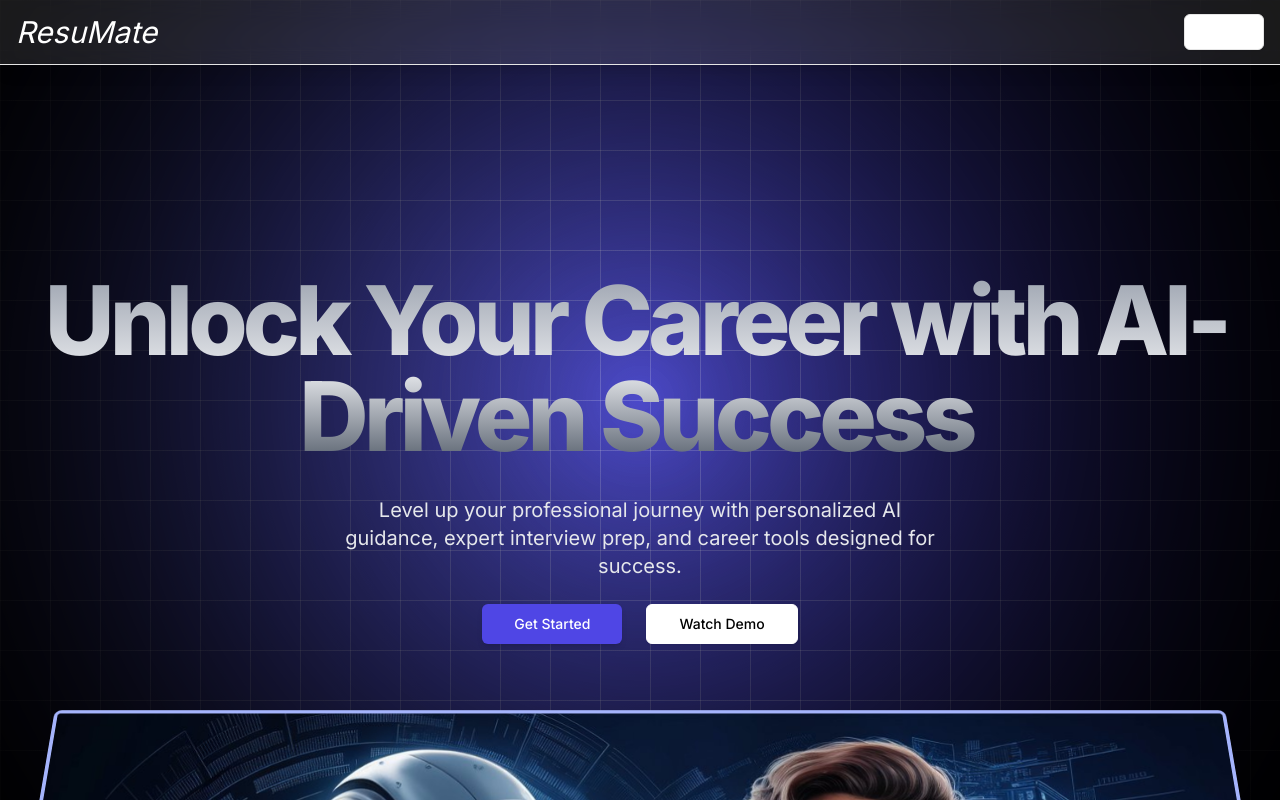
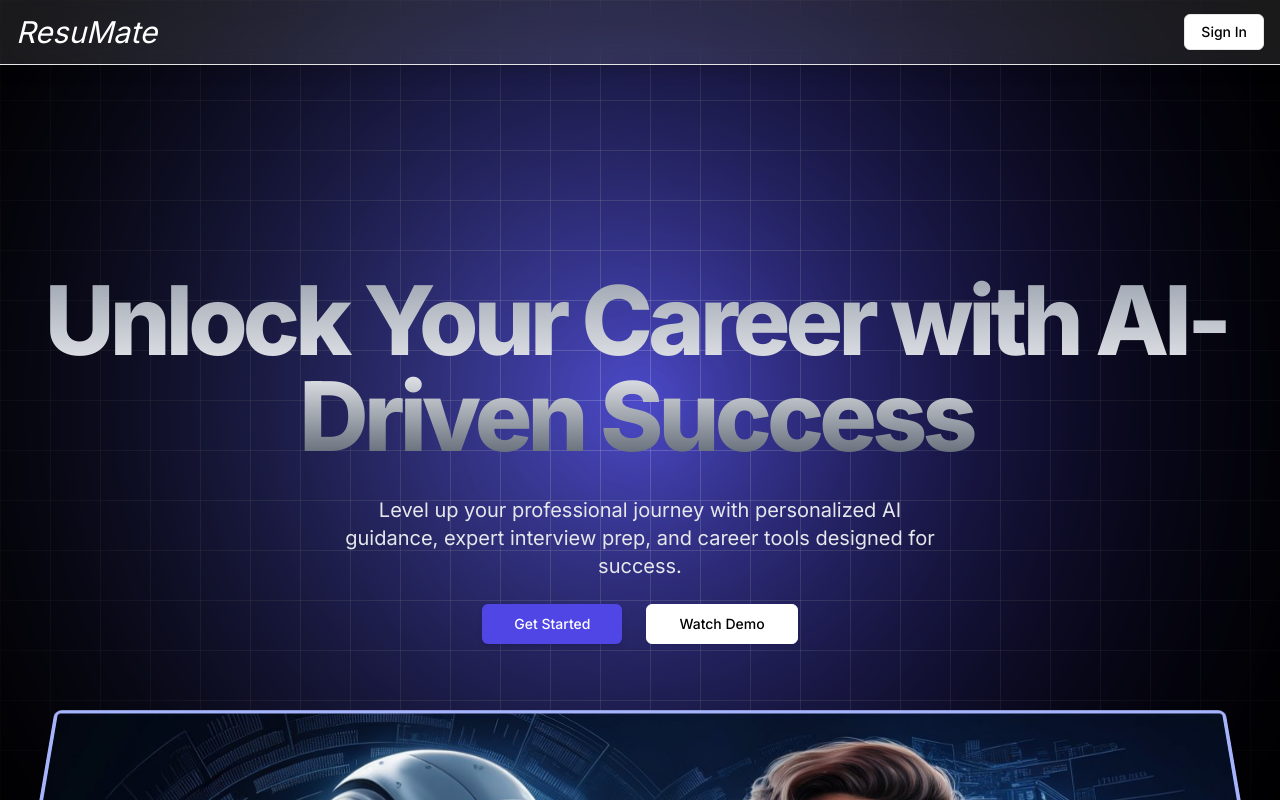
Before and after one commit to Ciriusx2/Resu-mate, a Next.js app: page / in a window 1280 px wide. Shown: the top 800 px of the page. Built offline with nearby package versions, Linux system fonts and the light colour scheme; no server answers.

Commit message:
fix some ui changes

```diff
--- a/components/header.jsx
+++ b/components/header.jsx
@@ -82,7 +82,7 @@ export default async function Header() {
 
           <SignedOut>
             <SignInButton>
-              <Button variant="outline">Sign In</Button>
+              <Button variant="outline" className="text-black">Sign In</Button>
             </SignInButton>
           </SignedOut>
 
```
Also changed, not shown: 1 other file (tests, documents, lock files or other folders).
